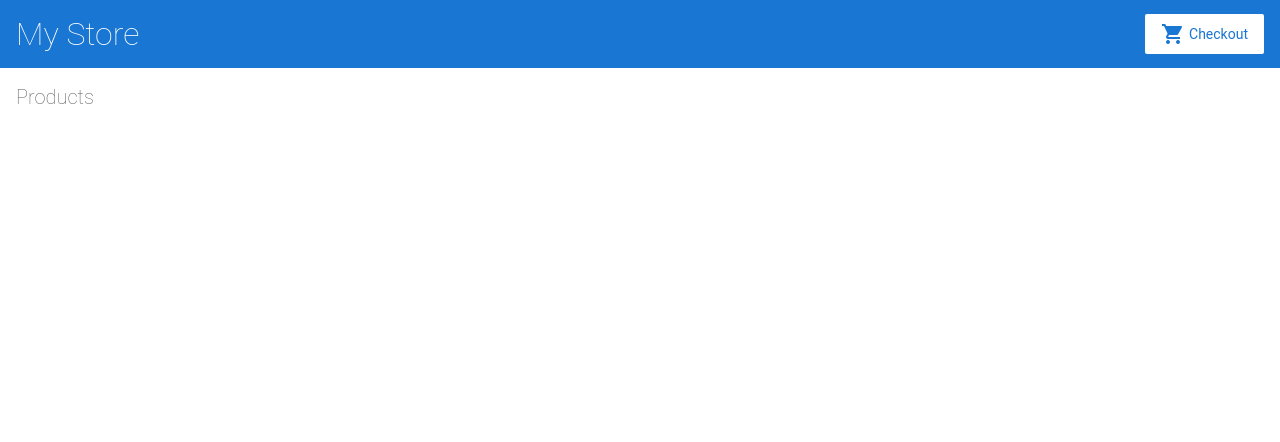
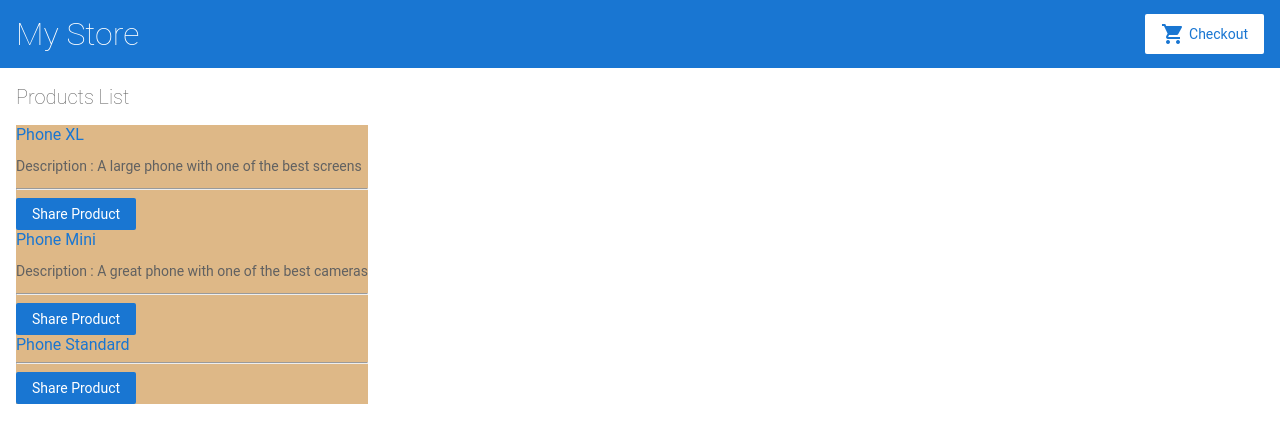
Before and after one commit to Tarakaramu/angular-ufyuaf, an Angular app: page / in a window 1280 px wide. Shown: the top 442 px of the page. Built offline with nearby package versions, Linux system fonts and the light colour scheme.

Commit message:
2 files modified

```diff
--- a/src/app/product-list/product-list.component.html
+++ b/src/app/product-list/product-list.component.html
@@ -1,6 +1,22 @@
-<h2>Products</h2>
+<h2>Products List</h2>
+<div style="background-color:burlywood"
+*ngFor="let product of products">
+<!-- ID : {{product.id}} <br/> -->
+<a [title] = "product.name + ' details.'">
+  {{product.name}}
+</a>
 
+<p *ngIf="product.description">
+  Description : {{product.description}}
+</p>
 
+<!-- Price : {{product.price}} <br/> -->
+<hr/>
+<!-- Event Binding -->
+<button (click) = "share()">
+  Share Product
+</button>
+</div>
 <!--
 Copyright Google LLC. All Rights Reserved.
 Use of this source code is governed by an MIT-style license that
--- a/src/app/product-list/product-list.component.ts
+++ b/src/app/product-list/product-list.component.ts
@@ -11,7 +11,8 @@ export class ProductListComponent {
   products = products;
 
   share() {
-    window.alert('The product has been shared!');
+    alert('The product has been shared!');
+    // window.alert('The product has been shared!');
   }
 }
 
```
